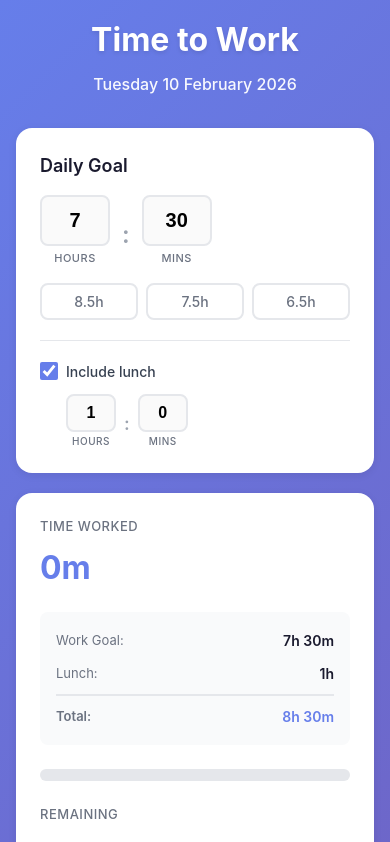
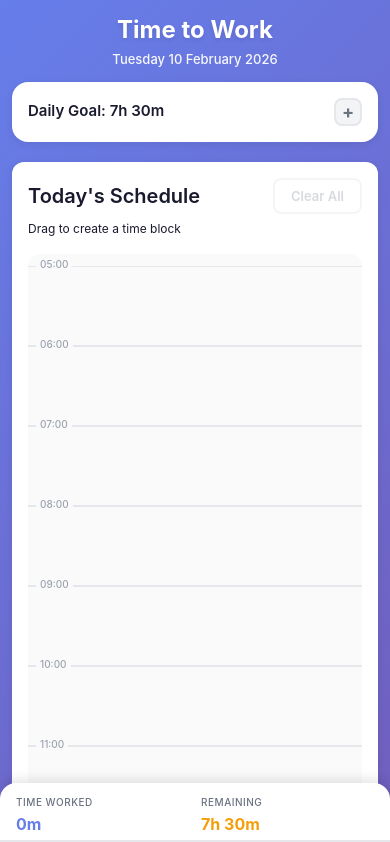
Before and after one commit to dwilliams264/time-to-work, a React (Vite) app: page / in a window 390 px wide. Shown: the top 842 px of the page. Built offline with nearby package versions, Linux system fonts and the light colour scheme.

Commit message:
feat: new mobile ui

```diff
--- a/src/App.css
+++ b/src/App.css
@@ -56,16 +56,35 @@
   }
 }
 
-@media (max-width: 640px) {
+@media (max-width: 768px) {
   .app {
-    padding: 16px;
+    padding: 12px;
+    padding-bottom: 80px; /* Space for floating stats bar */
+  }
+
+  .app-header {
+    margin-bottom: 12px;
   }
 
   .app-header h1 {
-    font-size: 32px;
+    font-size: 24px;
+    margin-bottom: 2px;
+  }
+
+  .current-date {
+    font-size: 13px;
+  }
+
+  .app-content {
+    gap: 0px;
   }
 
   .sidebar {
     grid-template-columns: 1fr;
+    gap: 12px;
+  }
+
+  .main-content {
+    min-height: 60vh;
   }
 }
--- a/src/components/DayCalendar.css
+++ b/src/components/DayCalendar.css
@@ -274,6 +274,33 @@
 
 /* Mobile improvements */
 @media (max-width: 768px) {
+    .calendar-container {
+        padding: 16px;
+        border-radius: 12px;
+    }
+
+    .calendar-header {
+        margin-bottom: 16px;
+    }
+
+    .calendar-header-top {
+        margin-bottom: 6px;
+    }
+
+    .calendar-header h2 {
+        font-size: 20px;
+    }
+
+    .clear-all-button {
+        padding: 8px 16px;
+        font-size: 13px;
+    }
+
+    .calendar-hint {
+        font-size: 12px;
+        margin: 0;
+    }
+
     .calendar {
         cursor: default;
     }
@@ -297,22 +324,50 @@
     }
 
     .hour-label {
+        font-size: 10px;
+        left: 8px;
+        padding: 1px 4px;
+    }
+
+    .time-block {
+        left: 60px;
+        right: 8px;
+    }
+
+    .time-block-title {
+        font-size: 10px;
+        margin-bottom: 2px;
+    }
+
+    .time-block-time {
         font-size: 11px;
     }
 
-    .time-block-time {
-        font-size: 12px;
+    .time-block-duration {
+        font-size: 10px;
     }
 
-    .time-block-duration {
-        font-size: 11px;
+    .lunch-indicator {
+        left: 60px;
+        right: 8px;
+        min-height: 36px;
     }
 
-    .calendar-hint {
-        font-size: 13px;
+    .lunch-content {
+        padding: 6px 10px;
+    }
+
+    .lunch-title {
+        font-size: 10px;
+        margin-bottom: 2px;
+    }
+
+    .lunch-time {
+        font-size: 11px;
     }
 
     .current-time-line {
         left: 60px;
+        right: 8px;
     }
 }
--- a/src/components/GoalSetter.css
+++ b/src/components/GoalSetter.css
@@ -13,10 +13,46 @@
     font-weight: 600;
 }
 
+.goal-setter-header {
+    display: flex;
+    justify-content: space-between;
+    align-items: center;
+    cursor: pointer;
+    user-select: none;
+}
+
+.goal-setter-header h3 {
+    margin: 0;
+}
+
+.toggle-button {
+    background: #f3f4f6;
+    border: 2px solid #e5e7eb;
+    color: #6b7280;
+    width: 32px;
+    height: 32px;
+    border-radius: 8px;
+    font-size: 20px;
+    font-weight: 700;
+    display: flex;
+    align-items: center;
+    justify-content: center;
+    cursor: pointer;
+    transition: all 0.2s ease;
+    line-height: 1;
+}
+
+.toggle-button:hover {
+    background: #e5e7eb;
+    border-color: #d1d5db;
+    color: #374151;
+}
+
 .goal-inputs {
     display: flex;
     align-items: center;
     gap: 12px;
+    margin-top: 16px;
     margin-bottom: 16px;
 }
 
@@ -133,3 +169,72 @@
     font-size: 18px;
     margin-top: 4px;
 }
+
+@media (max-width: 768px) {
+    .goal-setter {
+        padding: 16px;
+    }
+
+    .goal-setter h3 {
+        font-size: 16px;
+    }
+
+    .goal-setter-header h3 {
+        font-size: 15px;
+    }
+
+    .toggle-button {
+        width: 28px;
+        height: 28px;
+        font-size: 18px;
+    }
+
+    .goal-inputs {
+        gap: 8px;
+        margin-top: 12px;
+        margin-bottom: 12px;
+    }
+
+    .time-input {
+        width: 60px;
+        padding: 10px;
+        font-size: 18px;
+    }
+
+    .input-group label {
+        font-size: 10px;
+    }
+
+    .input-separator {
+        font-size: 20px;
+    }
+
+    .quick-goals {
+        gap: 6px;
+    }
+
+    .quick-goals button {
+        padding: 6px 10px;
+        font-size: 13px;
+    }
+
+    .lunch-break-section {
+        margin-top: 12px;
+        padding-top: 12px;
+    }
+
+    .checkbox-label {
+        font-size: 13px;
+    }
+
+    .lunch-inputs {
+        margin-top: 8px;
+        padding-left: 22px;
+    }
+
+    .time-input.small {
+        width: 45px;
+        padding: 6px;
+        font-size: 15px;
+    }
+}
--- a/src/components/GoalSetter.tsx
+++ b/src/components/GoalSetter.tsx
@@ -1,4 +1,5 @@
 import { useState, useEffect } from 'react';
+import { formatDuration } from '../utils/timeFormatters';
 import './GoalSetter.css';
 
 interface GoalSetterProps {
@@ -26,6 +27,7 @@ function GoalSetter({
   const [minutes, setMinutes] = useState(goalMinutes % 60);
   const [lunchHours, setLunchHours] = useState(Math.floor(lunchMinutes / 60));
   const [lunchMins, setLunchMins] = useState(lunchMinutes % 60);
+  const [isExpanded, setIsExpanded] = useState(false);
 
   // Sync local state with prop changes
   useEffect(() => {
@@ -70,7 +72,15 @@ function GoalSetter({
 
   return (
     <div className="goal-setter">
-      <h3>Daily Goal</h3>
+      <div className="goal-setter-header" onClick={() => setIsExpanded(!isExpanded)}>
+        <h3>Daily Goal: {formatDuration(goalMinutes)}</h3>
+        <button className="toggle-button" aria-label={isExpanded ? "Collapse" : "Expand"}>
+          {isExpanded ? '−' : '+'}
+        </button>
+      </div>
+
+      {isExpanded && (
+        <>
           <div className="goal-inputs">
             <div className="input-group">
               <input
@@ -149,6 +159,8 @@ function GoalSetter({
               </div>
             )}
           </div>
+        </>
+      )}
     </div>
   );
 }
--- a/src/components/TimeStats.css
+++ b/src/components/TimeStats.css
@@ -102,3 +102,71 @@
     font-weight: 600;
     font-size: 14px;
 }
+
+@media (max-width: 768px) {
+    .time-stats {
+        position: fixed;
+        bottom: 0;
+        left: 0;
+        right: 0;
+        padding: 12px 16px;
+        padding-bottom: 8px;
+        margin: 0;
+        border-radius: 16px 16px 0 0;
+        z-index: 100;
+        display: flex;
+        flex-direction: row;
+        align-items: center;
+        gap: 12px;
+        box-shadow: 0 -4px 12px rgba(0, 0, 0, 0.1);
+    }
+
+    .stat-card {
+        margin-bottom: 0;
+        flex: 1;
+        min-width: 0;
+    }
+
+    .stat-card h3 {
+        font-size: 10px;
+        margin-bottom: 2px;
+    }
+
+    .stat-value {
+        font-size: 16px;
+    }
+
+    .goal-breakdown {
+        display: none;
+    }
+
+    .progress-bar {
+        position: absolute;
+        bottom: 0;
+        left: 0;
+        right: 0;
+        height: 4px;
+        margin: 0;
+        border-radius: 0;
+    }
+
+    .progress-fill {
+        border-radius: 0;
+    }
+
+    .completion-message {
+        margin: 0;
+        padding: 0;
+        background: none;
+        color: #10b981;
+        font-size: 20px;
+        flex: 0 0 auto;
+    }
+}
+
+    .completion-message {
+        margin-top: 12px;
+        padding: 10px;
+        font-size: 13px;
+    }
+}
```
Lines whose indentation alone changed are shown as unchanged.
